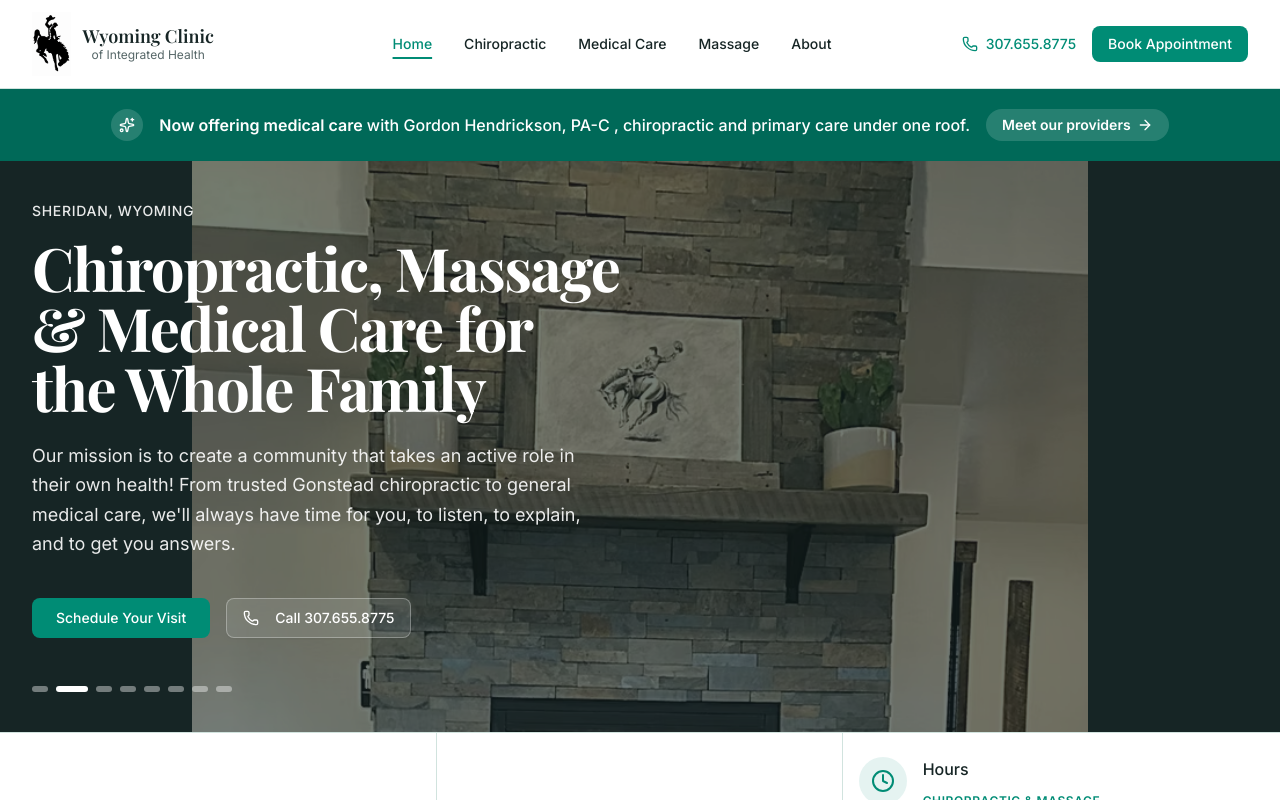
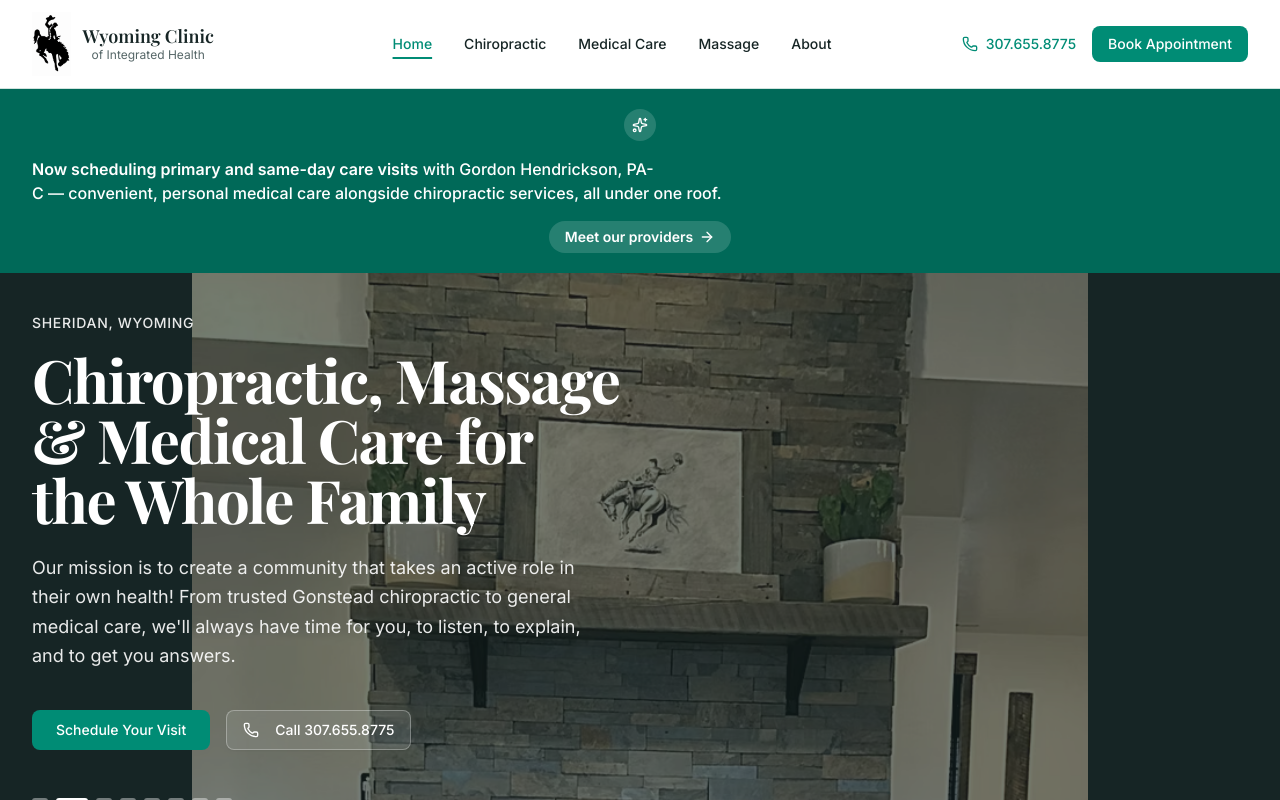
Before and after one commit to blacktoothconsulting/blacktoothconsulting, a Next.js app: page / in a window 1280 px wide. Shown: the top 800 px of the page. Built offline with nearby package versions, Linux system fonts and the light colour scheme; a web font is replaced by a local one.

Commit message:
Update announcement banner copy for medical care scheduling

```diff
--- a/components/announcement-banner.tsx
+++ b/components/announcement-banner.tsx
@@ -10,8 +10,11 @@ export function AnnouncementBanner() {
             <Sparkles className="h-4 w-4" aria-hidden="true" />
           </span>
           <p className="text-sm font-medium text-balance sm:text-base">
-            <span className="font-semibold">Now offering medical care</span> with Gordon Hendrickson,
-            PA-C <span className="hidden sm:inline">, chiropractic and primary care under one roof.</span>
+            <span className="font-semibold">Now scheduling primary and same-day care visits</span> with Gordon
+            Hendrickson, PA-C{" "}
+            <span className="hidden sm:inline">
+              — convenient, personal medical care alongside chiropractic services, all under one roof.
+            </span>
           </p>
           <Link
             href="#providers"
```
